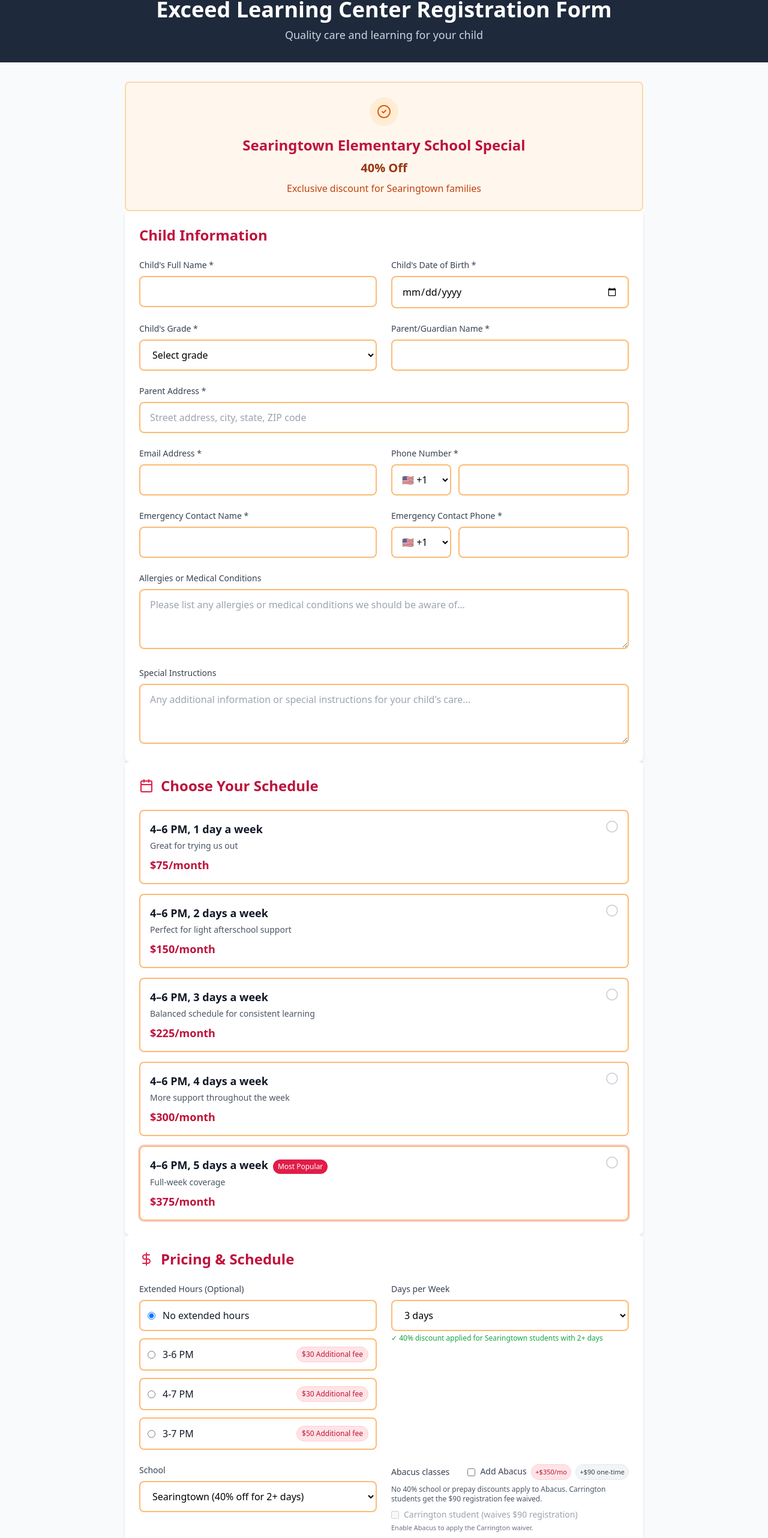
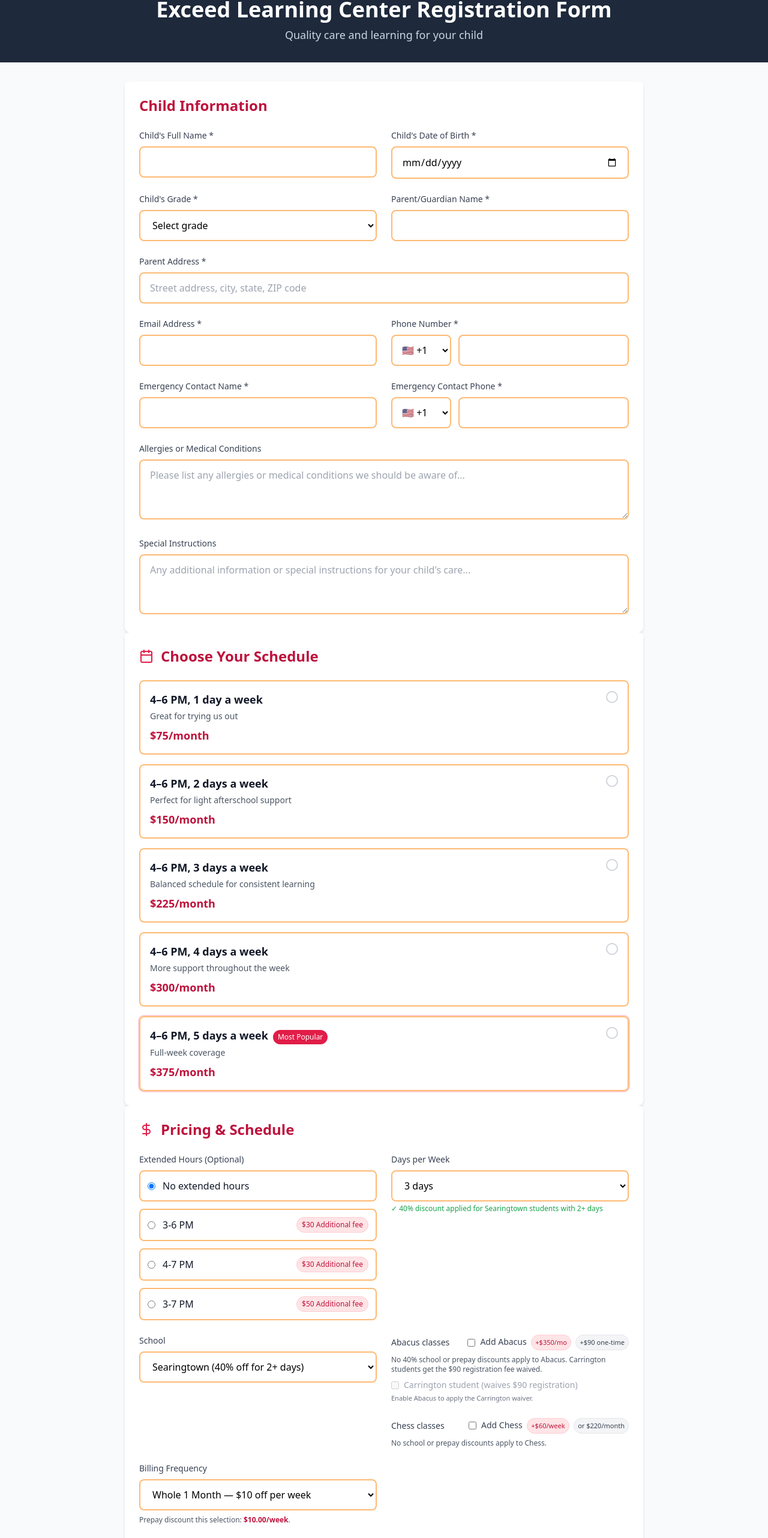
Before and after one commit to phcodesage/olga-one-page-form, a React (Vite) app: page / in a window 1280 px wide. Shown: the part 132-2696 px from the top of the page at 60% size. Built offline with nearby package versions, Linux system fonts and the light colour scheme.

Commit message:
removed: discount

```diff
--- a/src/App.tsx
+++ b/src/App.tsx
@@ -238,17 +238,7 @@ function App() {
       <main className="max-w-4xl mx-auto px-4 py-8">
         <form onSubmit={handleSubmit} className="space-y-8 relative">
           <fieldset disabled={isSubmitting || submitted} className={isSubmitting ? 'opacity-60 pointer-events-none' : ''}>
-          {/* Special Offer Notice */}
-          <div className="bg-orange-50 border-2 border-orange-200 rounded-lg p-6 text-center">
-            <div className="inline-flex items-center justify-center w-12 h-12 bg-orange-100 rounded-full mb-4">
-              <CheckCircle2 className="w-6 h-6 text-orange-600" />
-            </div>
-            <h2 className="text-2xl font-bold text-rose-700 mb-2">
-              Searingtown Elementary School Special
-            </h2>
-            <p className="text-xl font-semibold text-orange-800">40% Off</p>
-            <p className="text-orange-700 mt-2">Exclusive discount for Searingtown families</p>
-          </div>
+          {/* Special Offer removed */}
 
           {/* Child Information (moved to top) */}
           <section className="bg-white rounded-lg shadow-md p-6">
@@ -613,7 +603,7 @@ function App() {
               </div>
 
               {/* Abacus add-on */}
-              <div>
+              <div className="md:col-start-2">
                 <div className="flex items-center justify-between mb-2">
                   <span className="block text-sm font-medium text-gray-700">Abacus classes</span>
                   <label className="flex items-center gap-2 text-sm text-gray-700">
@@ -635,7 +625,7 @@ function App() {
               </div>
 
               {/* Chess add-on */}
-              <div>
+              <div className="md:col-start-2">
                 <div className="flex items-center justify-between mb-2">
                   <span className="block text-sm font-medium text-gray-700">Chess classes</span>
                   <label className="flex items-center gap-2 text-sm text-gray-700">
@@ -647,7 +637,7 @@ function App() {
               </div>
 
               {/* Billing frequency */}
-              <div>
+              <div className="md:col-start-1">
                 <label className="block text-sm font-medium text-gray-700 mb-2">Billing Frequency</label>
                 <select
                   value={frequency}
```
Also changed, not shown: src/content/brain-training-benefits.txt (added).
